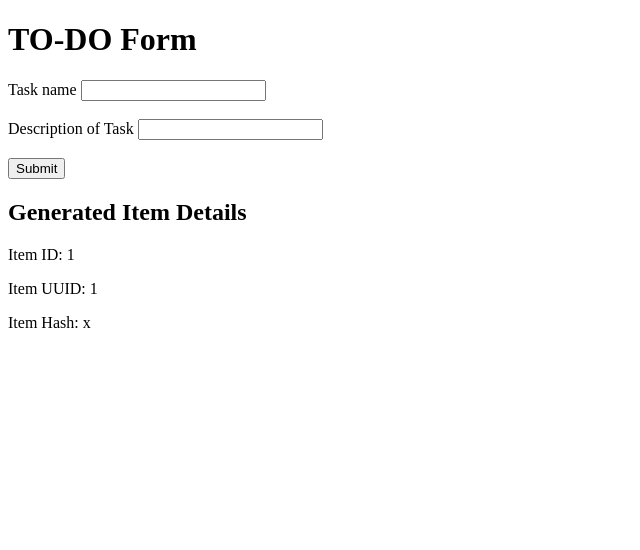
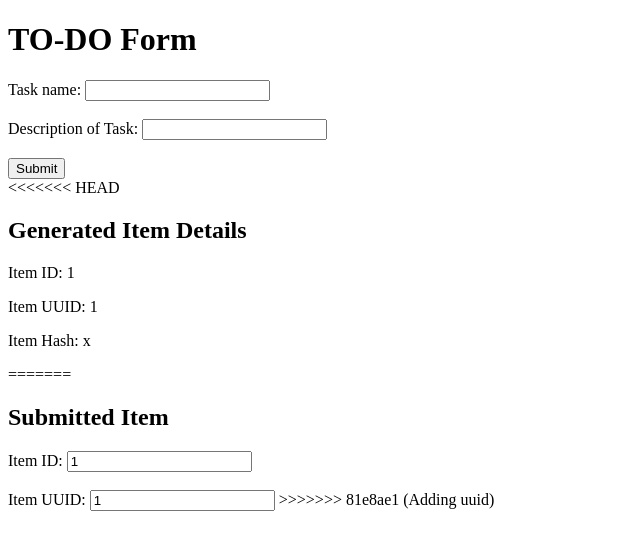
Before and after one commit to Ratu0713/git-tutorial-, a Flask app: template Frontend/templates/index.html in a window 1280 px wide. Shown: the top 550 px of the page, without its empty margins (0-640 px from the left). Run offline with Flask 3, Linux system fonts and the light colour scheme; the template is opened without the code that fills it: most values are stand-ins (such as "Sample title", 1, 10 or a date in 2020).

Commit message:
Adding uuid

```diff
--- a/Frontend/templates/index.html
+++ b/Frontend/templates/index.html
@@ -10,12 +10,12 @@
     <h1>TO-DO Form</h1>
 
     <form action="/submittodoitem" method="POST">
-        <label for="task">Task name</label>
+        <label for="task">Task name:</label>
         <input type="text" id="task" name="task" required>
 
         <br><br>
 
-        <label for="task_description">Description of Task</label>
+        <label for="task_description">Description of Task:</label>
         <input type="text" id="task_description"
                name="task_description" required>
 
@@ -29,10 +29,22 @@
     {% endif %}
 
     {% if item %}
+<<<<<<< HEAD
         <h2>Generated Item Details</h2>
         <p>Item ID: {{ item.item_id }}</p>
         <p>Item UUID: {{ item.item_uuid }}</p>
         <p>Item Hash: {{ item.item_hash }}</p>
+=======
+        <h2>Submitted Item</h2>
+
+        <label>Item ID:</label>
+        <input type="text" value="{{ item.item_id }}" readonly>
+
+        <br><br>
+
+        <label>Item UUID:</label>
+        <input type="text" value="{{ item.item_uuid }}" readonly>
+>>>>>>> 81e8ae1 (Adding uuid)
     {% endif %}
 </body>
 </html>
```
Also changed, not shown: Frontend/app.py (+41 -34 lines).
